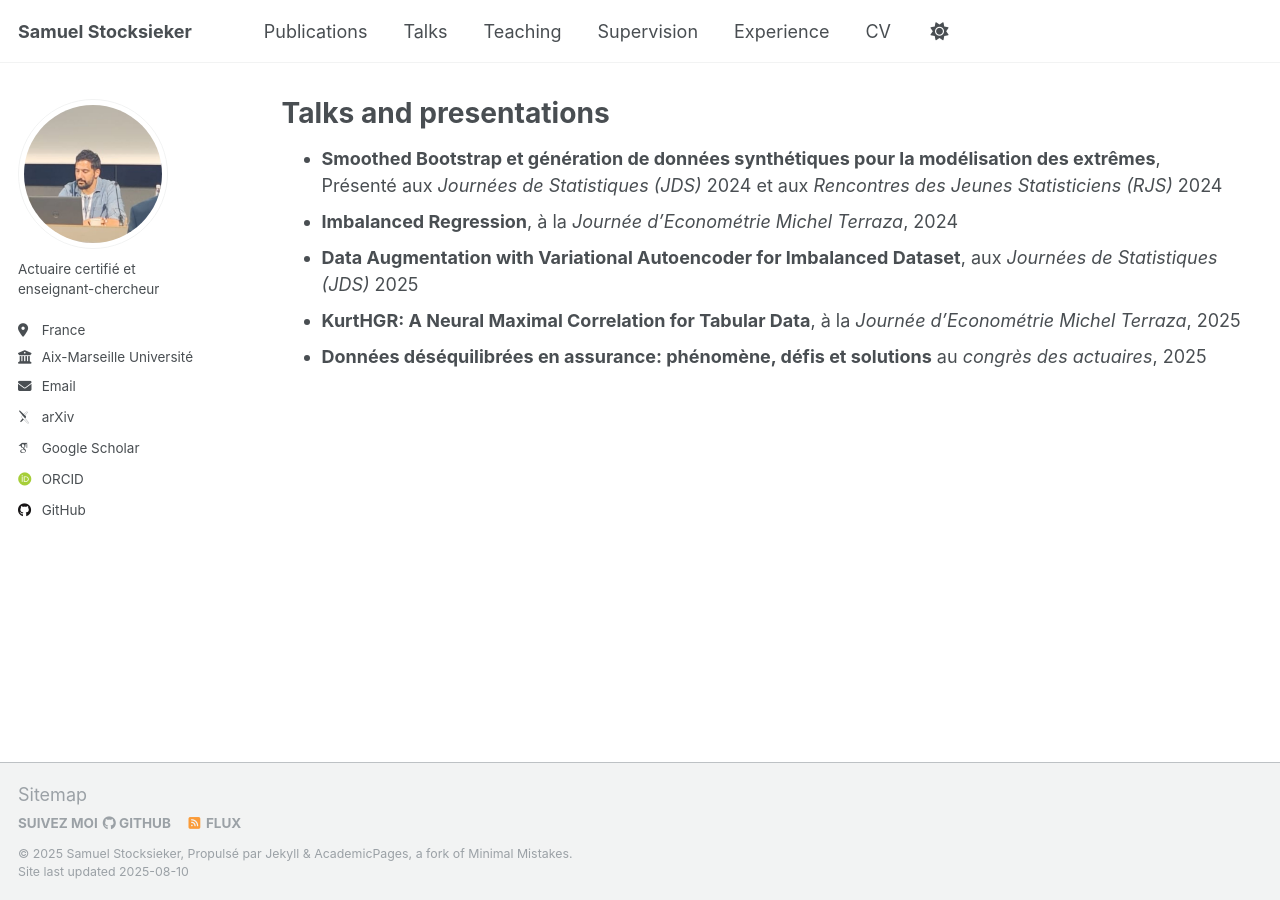
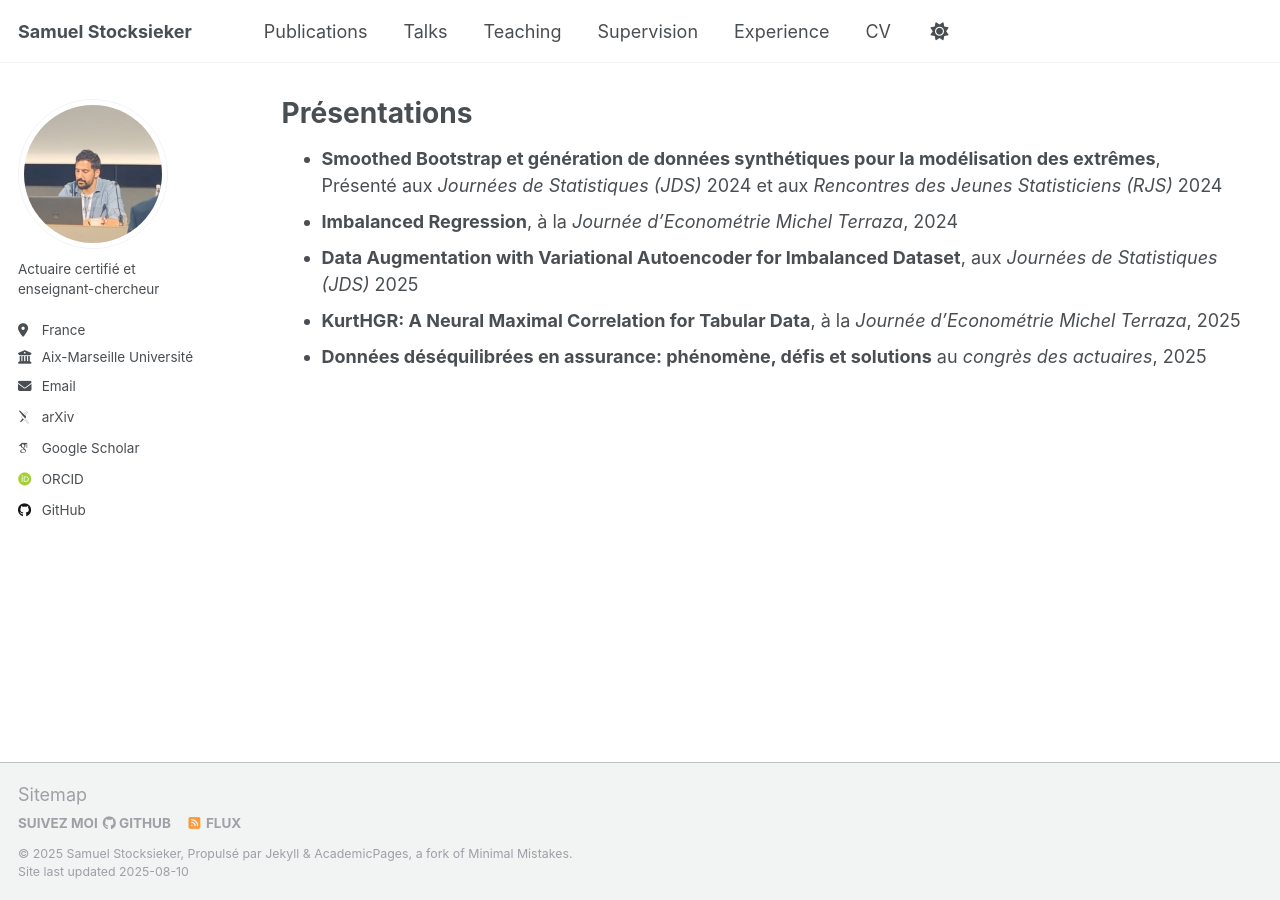
Before and after one commit to sstocksieker/sstocksieker.github.io, a Jekyll site: the page built from _pages/talks.md, in a window 1280 px wide. Built offline with Jekyll 4.4.1, drawn with Linux system fonts in a browser that asks for light colours; some web fonts are replaced; a script that is not in the unit is left out.

Commit message:
Update talks.md

```diff
--- a/_pages/talks.md
+++ b/_pages/talks.md
@@ -1,6 +1,6 @@
 ---
 layout: archive
-title: "Talks and presentations"
+title: "Présentations"
 permalink: /talks/
 author_profile: true
 ---
```
